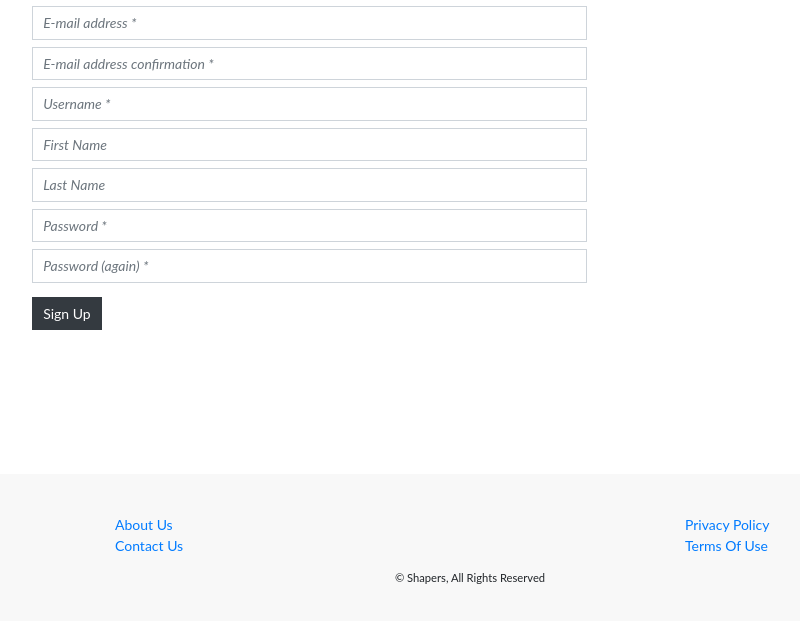
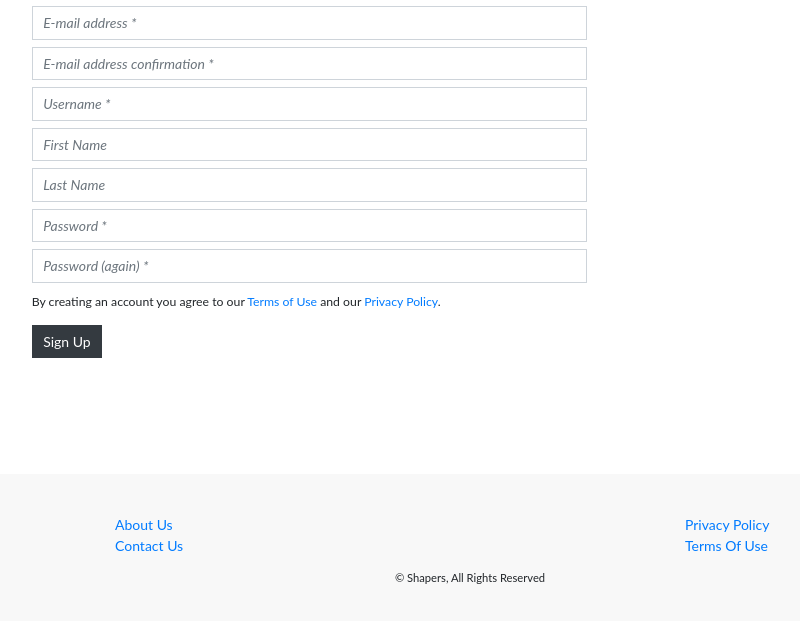
Before and after one commit to ekairos/shapers, a Django app: page /accounts/signup/ in a window 1360 px wide. Shown: the part 179-800 px from the top of the page, without its empty margins (210-1010 px from the left). Run offline with Django 3.2, Linux system fonts and the light colour scheme; some libraries are stand-ins or nearby versions; some web fonts are replaced.

Commit message:
Updated Signin & signup pages, Allauth email settings

```diff
--- a/shapers/settings.py
+++ b/shapers/settings.py
@@ -101,9 +101,11 @@ ACCOUNT_AUTHENTICATION_METHOD = 'email'
 ACCOUNT_SIGNUP_EMAIL_ENTER_TWICE = True
 ACCOUNT_EMAIL_REQUIRED = True
 ACCOUNT_EMAIL_VERIFICATION = 'optional'
+ACCOUNT_UNIQUE_EMAIL = True
 LOGIN_URL = '/accounts/login/'
 LOGIN_REDIRECT_URL = '/'
 ACCOUNT_LOGIN_ON_PASSWORD_RESET = True
+ACCOUNT_LOGIN_ON_EMAIL_CONFIRMATION = True
 ACCOUNT_FORMS = {
     'signup': 'profile.forms.UserSignupForm',
     'login': 'profile.forms.UserLoginForm',
--- a/templates/allauth/account/email_confirm.html
+++ b/templates/allauth/account/email_confirm.html
@@ -20,7 +20,7 @@
 
     <form method="post" action="{% url 'account_confirm_email' confirmation.key %}">
       {% csrf_token %}
-      <button type="submit">{% trans 'Confirm' %}</button>
+      <button class="mt-3 btn btn-dark rounded-0" type="submit">{% trans 'Confirm' %}</button>
     </form>
 
   {% else %}
--- a/templates/allauth/account/login.html
+++ b/templates/allauth/account/login.html
@@ -59,6 +59,11 @@
       {% endif %}
     {% endfor %}
 
+    <div class="mt-2">
+      <small>By signing in you agree to our <a href="{% url 'terms_use' %}">Terms of Use</a> and our
+        <a href="{% url 'privacy_policy' %}">Privacy Policy</a>.</small>
+    </div>
+
     {% if redirect_field_value %}
       <input type="hidden" name="{{ redirect_field_name }}" value="{{ redirect_field_value }}"/>
     {% endif %}
--- a/templates/allauth/account/signup.html
+++ b/templates/allauth/account/signup.html
@@ -24,6 +24,11 @@
       {% endif %}
     {% endfor %}
 
+    <div class="mt-2">
+      <small>By creating an account you agree to our <a href="{% url 'terms_use' %}">Terms of Use</a> and our
+      <a href="{% url 'privacy_policy' %}">Privacy Policy</a>.</small>
+    </div>
+
     {% if redirect_field_value %}
       <input type="hidden" name="{{ redirect_field_name }}" value="{{ redirect_field_value }}"/>
     {% endif %}
```
